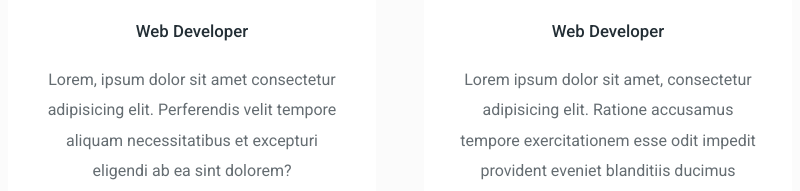
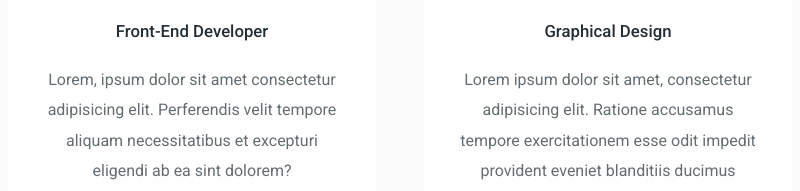
Before and after one commit to Vargm8/WEB-UTS, a plain HTML site: page index.html in a window 1280 px wide. Shown: the part 1302-1493 px from the top of the page, 448-1248 px from the left. Drawn offline with Linux system fonts and the light colour scheme; a web font is replaced by a local one.

Commit message:
Update index.html

```diff
--- a/index.html
+++ b/index.html
@@ -67,7 +67,7 @@
         <div class="service">
             <div class="service-icon"><svg width="24" height="24" xmlns="http://www.w3.org/2000/svg" fill-rule="evenodd" clip-rule="evenodd"><path d="M16 3.383l-.924-.383-7.297 17.617.924.383 7.297-17.617zm.287 3.617l6.153 4.825-6.173 5.175.678.737 7.055-5.912-7.048-5.578-.665.753zm-8.478 0l-6.249 4.825 6.003 5.175-.679.737-6.884-5.912 7.144-5.578.665.753z"/></svg>
             </div>
-            <h4>Web Developer</h4>
+            <h4>Front-End Developer</h4>
             <p>Lorem, ipsum dolor sit amet consectetur adipisicing elit. Perferendis velit tempore aliquam necessitatibus et excepturi eligendi ab ea sint dolorem?</p>
         </div>
     <!-- end of service 2-->
@@ -75,7 +75,7 @@
     <div class="service">
         <div class="service-icon"><svg width="24" height="24" xmlns="http://www.w3.org/2000/svg" fill-rule="evenodd" clip-rule="evenodd"><path d="M24 23h-22v-20h22v20zm-1-14h-20v13h20v-13zm-1-7h-21v19h-1v-20h22v1zm1 2h-20v4h20v-4z"/></svg>
         </div>
-        <h4>Web Developer</h4>
+        <h4>Graphical Design</h4>
         <p>Lorem ipsum dolor sit amet, consectetur adipisicing elit. Ratione accusamus tempore exercitationem esse odit impedit provident eveniet blanditiis ducimus rerum?</p>
     </div>
 </div>
```
